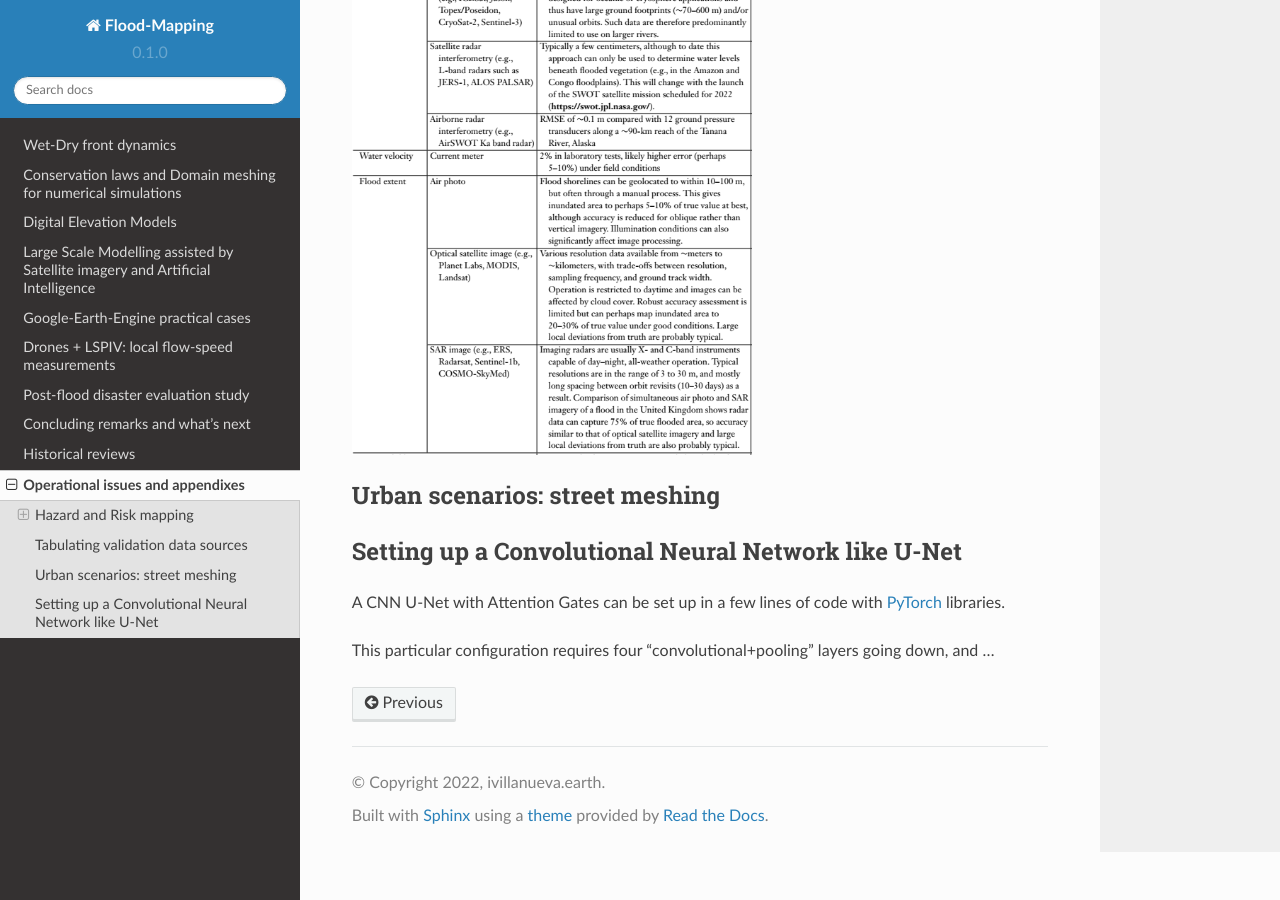
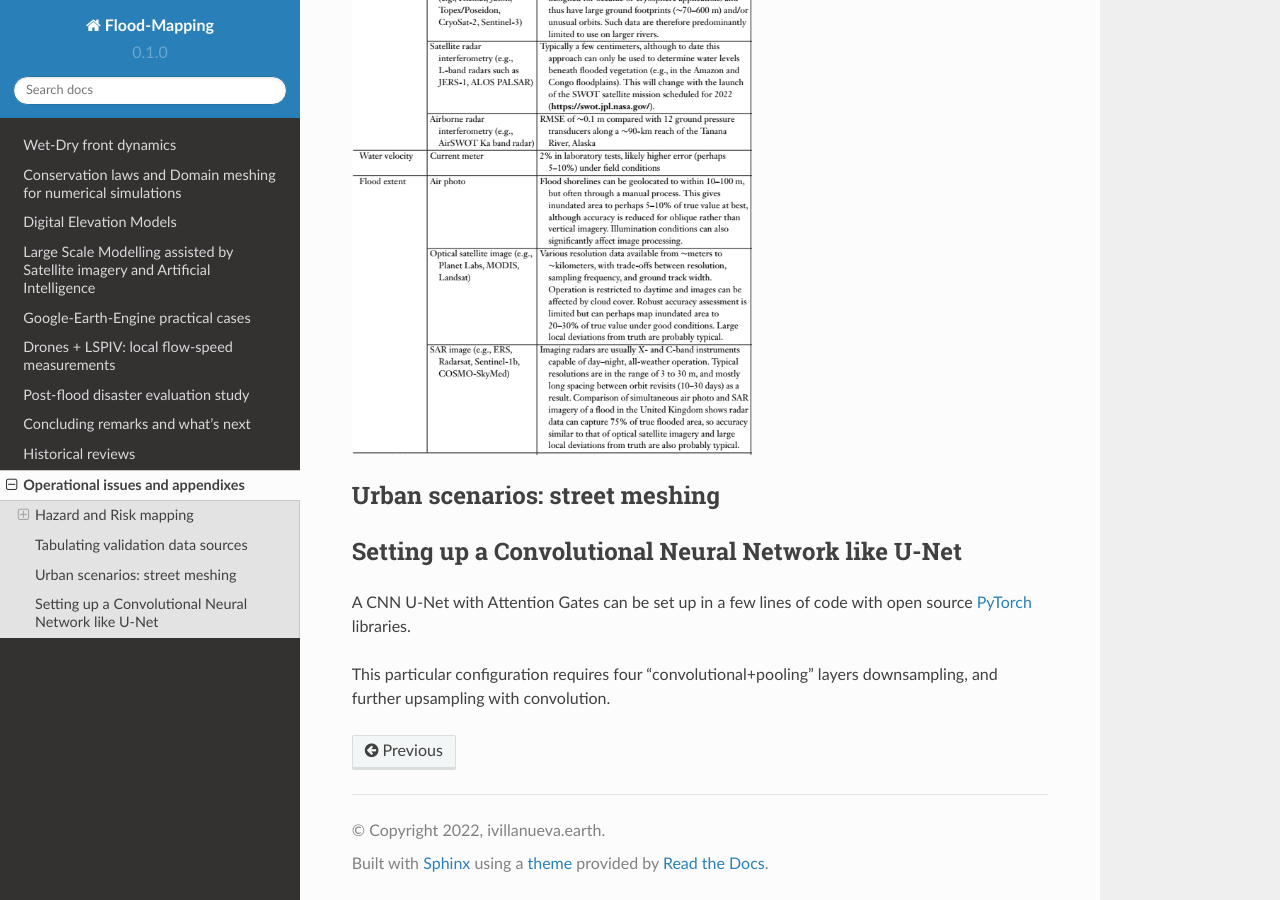
Before and after one commit to ivillamadrid/FloodMapping, a Sphinx documentation site: the page built from docs/source/operational_appx.rst, in a window 1280 px wide and 900 px high, scrolled down 1443 px. Built offline with Sphinx 7.4.7 and the Read the Docs theme 2.0.0, drawn with Linux system fonts in a browser that asks for light colours.

Commit message:
Update operational_appx.rst

```diff
--- a/docs/source/operational_appx.rst
+++ b/docs/source/operational_appx.rst
@@ -67,8 +67,8 @@ Urban scenarios: street meshing
 Setting up a Convolutional Neural Network like U-Net
 ----------------------------------------------------
 
-A CNN U-Net with Attention Gates can be set up in a few lines of code with `PyTorch`_ libraries.
+A CNN U-Net with Attention Gates can be set up in a few lines of code with open source `PyTorch`_ libraries.
 
 .. _Pytorch: https://pytorch.org/
 
-This particular configuration requires four "convolutional+pooling" layers going down, and ...
+This particular configuration requires four "convolutional+pooling" layers downsampling, and further upsampling with convolution.
```
